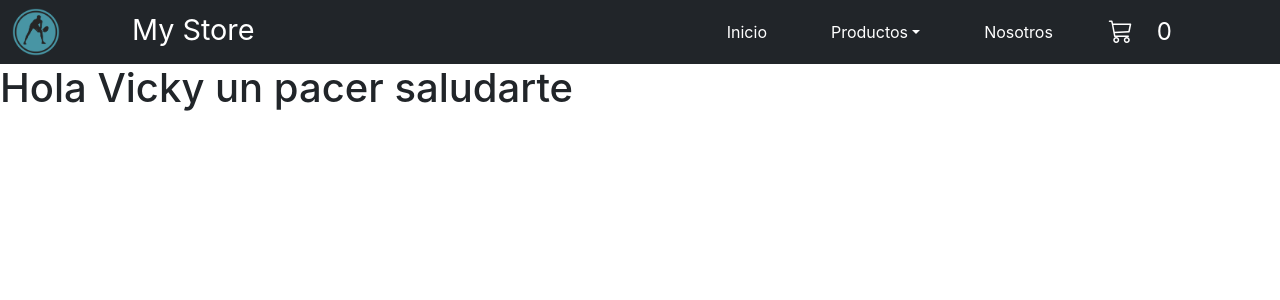
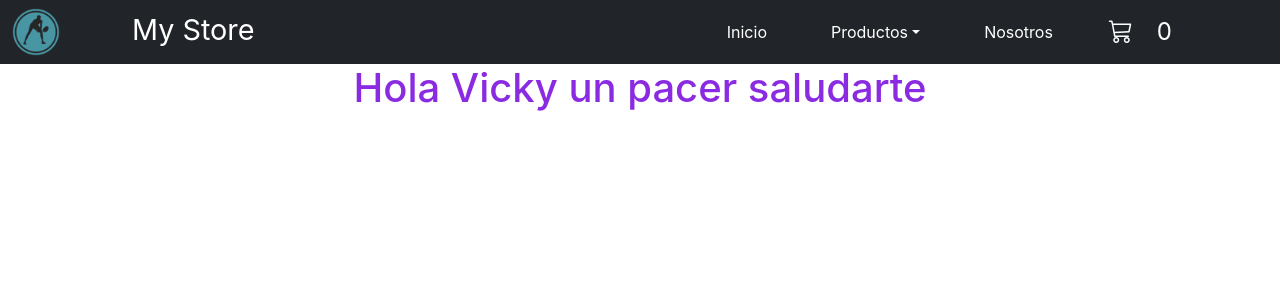
Before and after one commit to RoqueGlisci/React-js-My-Store, a React (Create React App) app: page / in a window 1280 px wide. Shown: the top 300 px of the page. Built offline with nearby package versions, Linux system fonts and the light colour scheme.

Commit message:
add NavBar_p4

```diff
--- a/src/index.css
+++ b/src/index.css
@@ -11,3 +11,9 @@ code {
   font-family: source-code-pro, Menlo, Monaco, Consolas, 'Courier New',
     monospace;
 }
+
+h1{
+  display: flex;
+  justify-content: center;
+  color: blueviolet;
+}
```
Also changed, not shown: src/components/ItemListContainer.jsx (line endings or trailing spaces).
